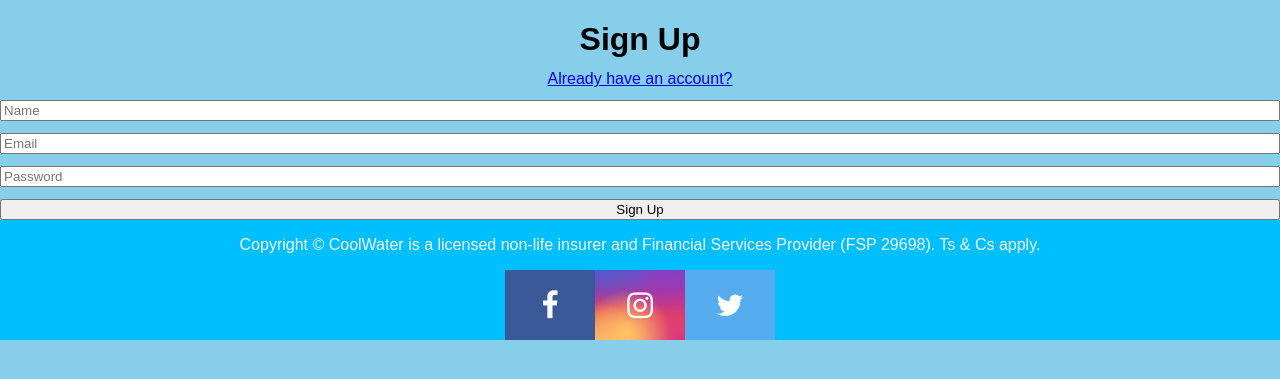
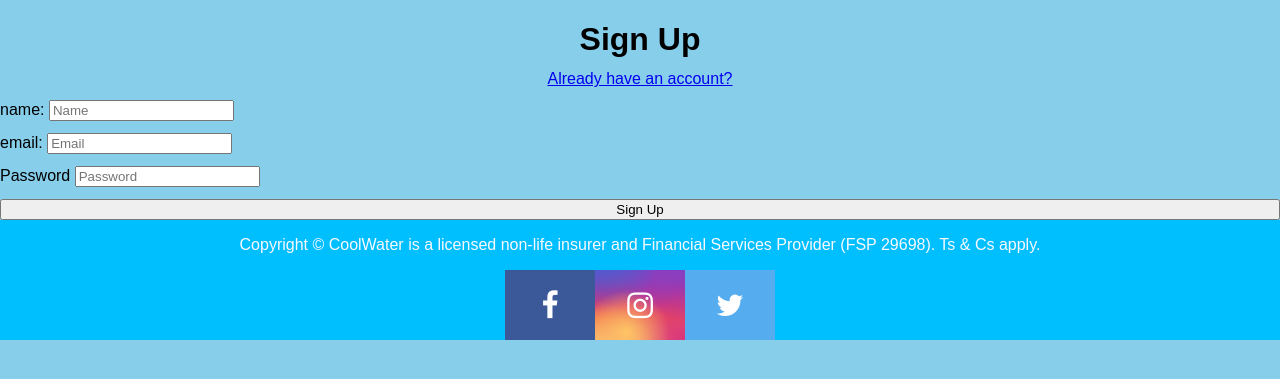
Before and after one commit to QuinlanVic/Insurance-app, a Flask app: page /signup in a window 1280 px wide. Shown: the part 64-443 px from the top of the page. Run offline with Flask 3, Linux system fonts and the light colour scheme; parts of the project's set-up code (start-up, migrations or seed data) failed here and were passed over.

Commit message:
added to movie db & works, next = fix about & new db

```diff
--- a/app.py
+++ b/app.py
@@ -11,7 +11,7 @@ from flask_wtf import FlaskForm
 # CONNECT TO MSSM Database
 # All to keep away private passwords and stuff away from the public via
 # puts variables in .env file into windows environmental variables
-# load_dotenv()  # load -> os env (environmental variables)
+load_dotenv()  # load -> os env (environmental variables)
 # print(os.environ.get("AZURE_DATABASE_URL"))
 
 
@@ -19,32 +19,45 @@ from flask_wtf import FlaskForm
 app = Flask(__name__)
 
 # secret so we have to provide it in the ".env" file
-# app.config["SECRET_KEY"] = os.environ.get("FORM_SECRET_KEY")  # CSRF token
+app.config["SECRET_KEY"] = os.environ.get("FORM_SECRET_KEY2")  # CSRF token
 
 
 # General Pattern
 # mssql+pyodbc://<username>:<password>@<dsn_name>?driver=<driver_name>
 
+# connect to our azure server and db
 # change connection string when working with different databases
-# connection_string = os.environ.get("AZURE_DATABASE_URL")
-# app.config["SQLALCHEMY_DATABASE_URI"] = connection_string
-# db = SQLAlchemy(app)  # ORM
+connection_string = os.environ.get("AZURE_DATABASE_URL")
+app.config["SQLALCHEMY_DATABASE_URI"] = connection_string
+# Sqlalchemy is a Python SQL toolkit & ORM ->
+# easy to submit SQL queries as well as map objects to table definitions and vice versa
+db = SQLAlchemy(app)  # ORM
+# 3 advantages of working with the ORM driver
+# can read from/work with multiple databases (just change connection string)
+# no raw sql -> autocomplete functions, E.g. NOT ("SELECT * policies...") in string format
+# allows us to manipulate easier to work with datatypes such as lists of dicts (NOT query strings like above)
 
 
 # connect to our azure and create table(s)
 # constructor we are using is from "db.Model"
-# schema for the poliies table
+# schema for the policies table
 class Policy(db.Model):
     __tablename__ = "policies"
-    # automatically creates and assigned value
+    # automatically creates and assigns value
+    # increased performance if you do not do calculations to update id by max id on the python side
+    # if autoincremented on the SQL side it will not have a decrease in preformance as it will remember the last value and update easily
+    # increased security as it is more difficult for people to guess "id" values
+    # easier to merge two tables as their id primary keys will not be the same/consist of duplicates
     id = db.Column(db.String(50), primary_key=True, default=lambda: str(uuid.uuid4()))
-    name = db.Column(db.String(50), nullable=False)
+    name = db.Column(db.String(100), nullable=False)
     price = db.Column(db.Float(50), nullable=False)
     # give defaults to these values as we or users can update them in future
     poster = db.Column(db.String(255), default="")
-    desc = db.Column(db.String(255), default="")
+    desc = db.Column(db.String(500), default="")
 
     # JSON - Keys (can change names sent to front-end)
+    # class method
+    # dict is also easier to convert to JSON
     def to_dict(self):
         return {
             "id": self.id,
@@ -60,12 +73,11 @@ class Employee(db.Model):
     __tablename__ = "employees"
     # automatically creates and assigns value
     id = db.Column(db.String(50), primary_key=True, default=lambda: str(uuid.uuid4()))
-    name = db.Column(db.String(50), nullable=False)
-    # make unique
-    job_title = db.Column(db.String(50), nullable=False)
+    name = db.Column(db.String(100), nullable=False)
+    job_title = db.Column(db.String(100), nullable=False)
     # give defaults to these values as we or users can update them in future
     pic = db.Column(db.String(255), default="")
-    desc = db.Column(db.String(255), default="")
+    desc = db.Column(db.String(500), default="")
 
     # JSON - Keys (can change names sent to front-end)
     # class method
@@ -85,9 +97,9 @@ class User(db.Model):
     __tablename__ = "users"
     # automatically creates and assigns value
     id = db.Column(db.String(50), primary_key=True, default=lambda: str(uuid.uuid4()))
-    name = db.Column(db.String(50), nullable=False)
+    name = db.Column(db.String(100), nullable=False)
     # make unique
-    email = db.Column(db.String(50), unique=True, nullable=False)
+    email = db.Column(db.String(100), unique=True, nullable=False)
     password = db.Column(db.String(100), nullable=False)
     # give defaults to these values and we or users can update them in future
     pic = db.Column(db.String(255), default="")
@@ -108,17 +120,18 @@ class User(db.Model):
 
 
 # to test connection
-# try:
-#     with app.app_context():
-# Use text() to explicitly declare your SQL command
-# result = db.session.execute(text("SELECT 1")).fetchall()
-# print("Connection successful:", result)
-# only use create all once and then comment out again so it doesn't try to create tables with each restart of the server
-# it won't cause an error as it only adds if it doesn't exist
-# but always keep it there when in production (for updates)
-# db.create_all()  # easier way to create tables through python after connecting
-# except Exception as e:
-#     print("Error connecting to the database:", e)
+try:
+    with app.app_context():
+        # Use text() to explicitly declare your SQL command
+        result = db.session.execute(text("SELECT 1")).fetchall()
+        print("Connection successful:", result)
+        # only use "create_all" once and then comment out again
+        # so it doesn't try to create tables with each restart of the server
+        # it won't cause an error as it only adds if the table doesn't exist
+        # but always keep "create_all" when in production (for updates)
+        db.create_all()  # easier way to create tables through python after connecting
+except Exception as e:
+    print("Error connecting to the database:", e)
 
 
 # some dummy employee data
--- a/templates/login.html
+++ b/templates/login.html
@@ -132,7 +132,7 @@
             <a href="/signup">Don't have an account?</a>
         </div>
         <!-- if we want to refer to the current URL but with different action as POST -->
-        <form class="login-form" action="{{url_for('go_to_profile')}}" action="" method="post">
+        <form class="login-form" action="" method="post">
             <!-- Hidden input field with token as value (CSRF) -->
             {{form.hidden_tag()}}
             <!-- display error(s) from "validate_email"-->
@@ -157,7 +157,9 @@
                 <!-- add "is-invalid" next to "form-control" if there are errors -->
                 {{form.email.label}}: {{form.email(placeholder="Email", class="form-control {{ if form.email.errors 'is-invalid' }}")}}
             </div>
-            {{form.password.label}} {{form.password(placeholder="Password", class="form-control")}}
+            <div class="form-group">
+                {{form.password.label}} {{form.password(placeholder="Password", class="form-control")}}
+            </div>
             {{form.submit(class="btn btn-primary")}}
         </form>
     </div>
--- a/templates/signup.html
+++ b/templates/signup.html
@@ -133,14 +133,30 @@
     <div class="q">
         <a href="/login" >Already have an account?</a>
     </div>
-    <!-- POST method is more secure -->
-    <form class="signup-form" action="{{url_for('go_to_index')}}" method="post">
-        <!-- input element to accept user input -->
-        <!-- name = key for your value -->
-        <input name="name" type="text" placeholder="Name">
-        <input name="email" type="text" placeholder="Email"/>
-        <input name="password" type="password" placeholder="Password" />
-        <button typoe="submit">Sign Up</button>
+    <!-- if we want to refer to the current URL but with different action as POST -->
+    <form class="signup-form" action="" method="POST">
+        <!-- Hidden input field with token as value (CSRF) -->
+        {{form.hidden_tag()}}
+        <!-- display error(s) from "validate_email"-->
+        {% if form.email.errors %}
+
+            {% for error in form.email.errors %}
+                <div style="color:red">{{error}}</div>
+            {% endfor %}
+
+        {% endif %}
+
+        <!-- add labels so users always know what they must type in -->
+        <div class="form-group">
+            {{form.name.label}}: {{form.name(placeholder="Name")}}
+        </div>
+        <div class="form-group">
+            {{form.email.label}}: {{form.email(placeholder="Email")}}
+        </div>
+        <div class="form-group">
+            {{form.password.label}} {{form.password(placeholder="Password")}}
+        </div>
+        {{form.submit()}}
     </form>
     <!-- footer :) -->
     <div class="footer">
```
